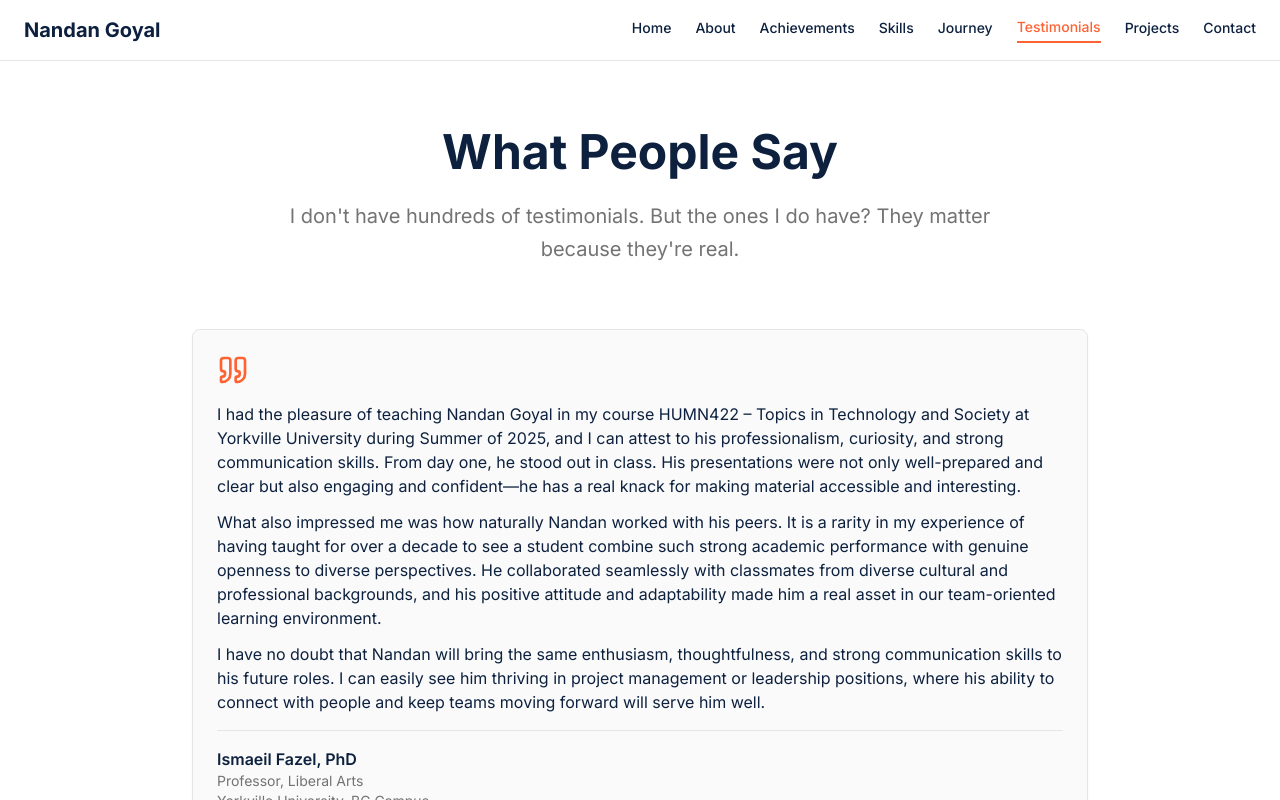
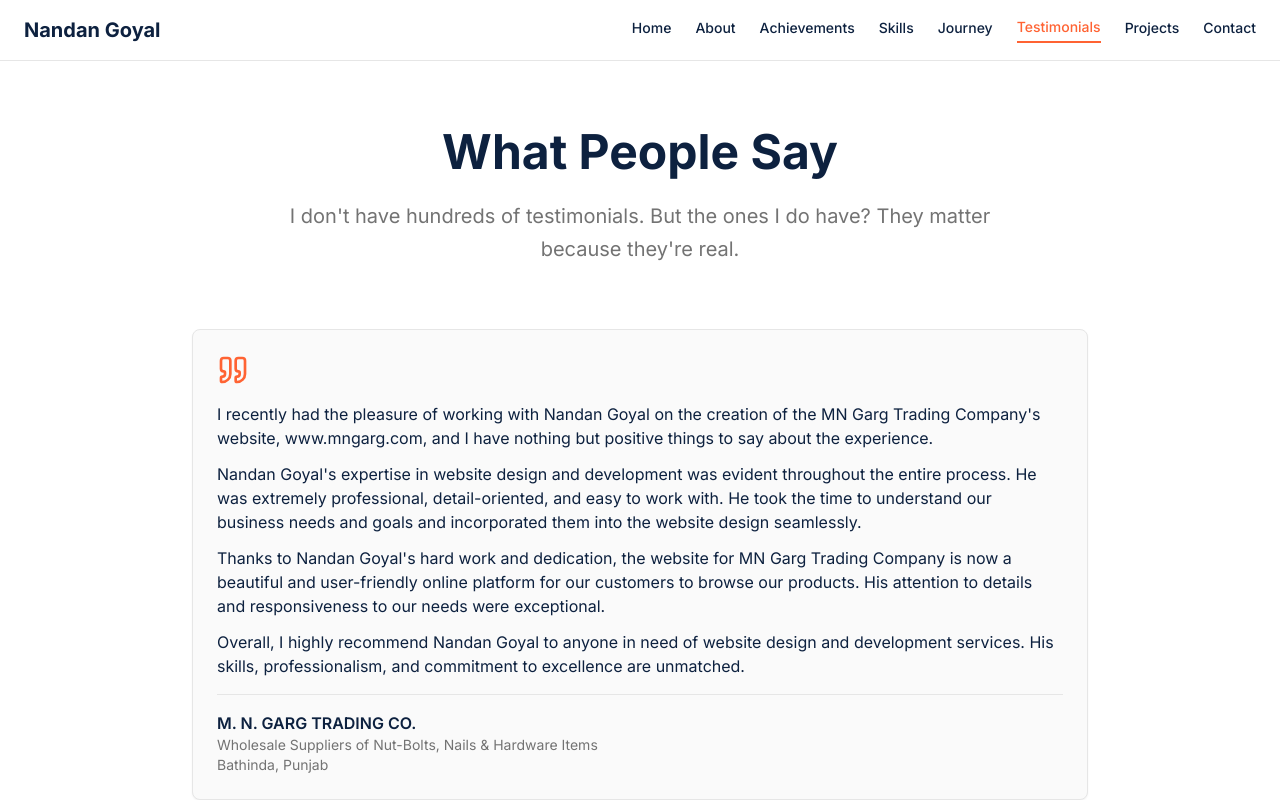
Before and after one commit to nandan1717/nandangoyal-3af8c0f2, a React (Vite) app: page /testimonials in a window 1280 px wide. Shown: the top 800 px of the page. Built offline with nearby package versions, Linux system fonts and the light colour scheme; the HTML template or start-up script is replaced by a standard one.

Commit message:
Add testimonial from M.N. GARG TRADING CO.

```diff
--- a/src/pages/Testimonials.tsx
+++ b/src/pages/Testimonials.tsx
@@ -16,6 +16,35 @@ const Testimonials = () => {
           <p className="text-xl text-muted-foreground text-center leading-relaxed max-w-3xl mx-auto mb-16">
             I don't have hundreds of testimonials. But the ones I do have? They matter because they're real.
           </p>
+
+          <div className="space-y-8">
+            <div className="bg-card p-5 sm:p-6 rounded-lg border shadow-sm">
+              <div className="mb-4">
+                <Quote className="w-8 h-8 text-accent" />
+              </div>
+
+              <p className="text-sm sm:text-base text-foreground leading-relaxed mb-3">
+                I recently had the pleasure of working with Nandan Goyal on the creation of the MN Garg Trading Company's website, www.mngarg.com, and I have nothing but positive things to say about the experience.
+              </p>
+
+              <p className="text-sm sm:text-base text-foreground leading-relaxed mb-3">
+                Nandan Goyal's expertise in website design and development was evident throughout the entire process. He was extremely professional, detail-oriented, and easy to work with. He took the time to understand our business needs and goals and incorporated them into the website design seamlessly.
+              </p>
+
+              <p className="text-sm sm:text-base text-foreground leading-relaxed mb-3">
+                Thanks to Nandan Goyal's hard work and dedication, the website for MN Garg Trading Company is now a beautiful and user-friendly online platform for our customers to browse our products. His attention to details and responsiveness to our needs were exceptional.
+              </p>
+
+              <p className="text-sm sm:text-base text-foreground leading-relaxed mb-4">
+                Overall, I highly recommend Nandan Goyal to anyone in need of website design and development services. His skills, professionalism, and commitment to excellence are unmatched.
+              </p>
+
+              <div className="border-t pt-4">
+                <p className="font-semibold text-foreground text-sm sm:text-base">M. N. GARG TRADING CO.</p>
+                <p className="text-xs sm:text-sm text-muted-foreground">Wholesale Suppliers of Nut-Bolts, Nails & Hardware Items</p>
+                <p className="text-xs sm:text-sm text-muted-foreground">Bathinda, Punjab</p>
+              </div>
+            </div>
 
             <div className="bg-card p-5 sm:p-6 rounded-lg border shadow-sm">
               <div className="mb-4">
@@ -40,6 +69,7 @@ const Testimonials = () => {
                 <p className="text-xs sm:text-sm text-muted-foreground">Yorkville University, BC Campus</p>
               </div>
             </div>
+          </div>
 
           <div className="mt-16 text-center">
             <p className="text-lg text-muted-foreground italic">
```
Lines whose indentation alone changed are shown as unchanged.
